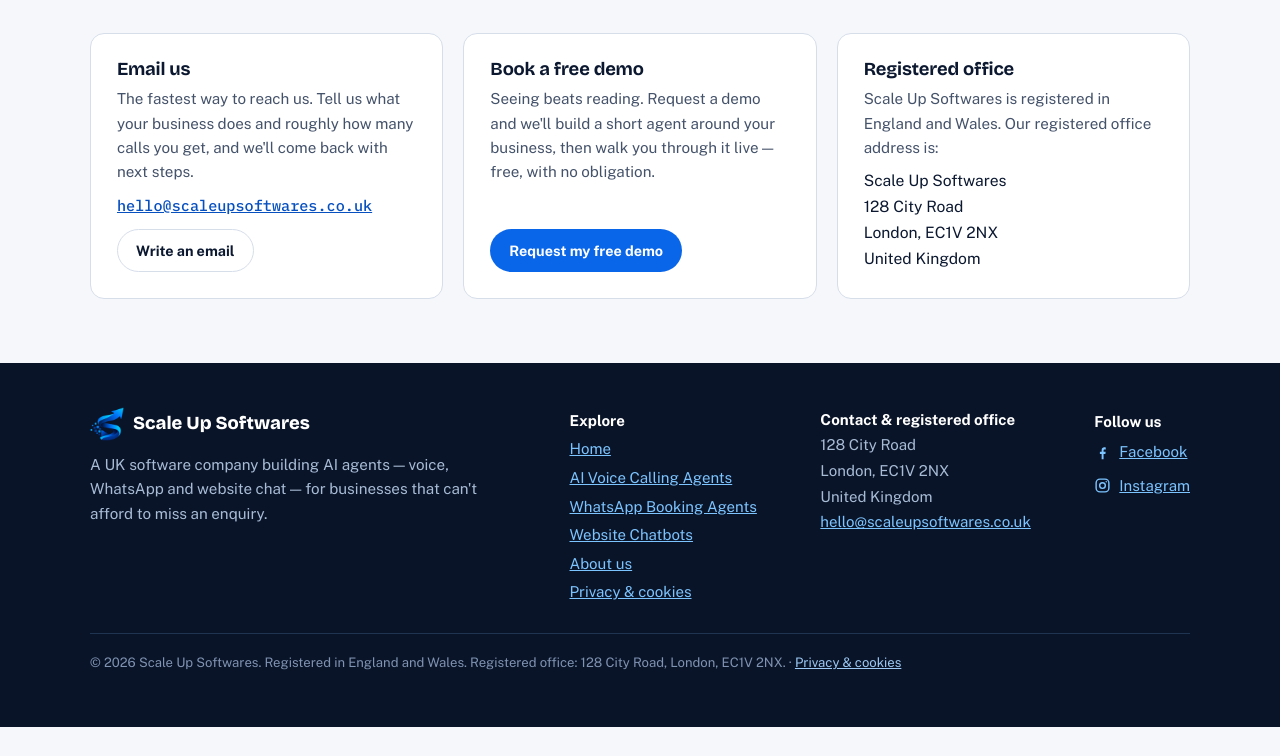
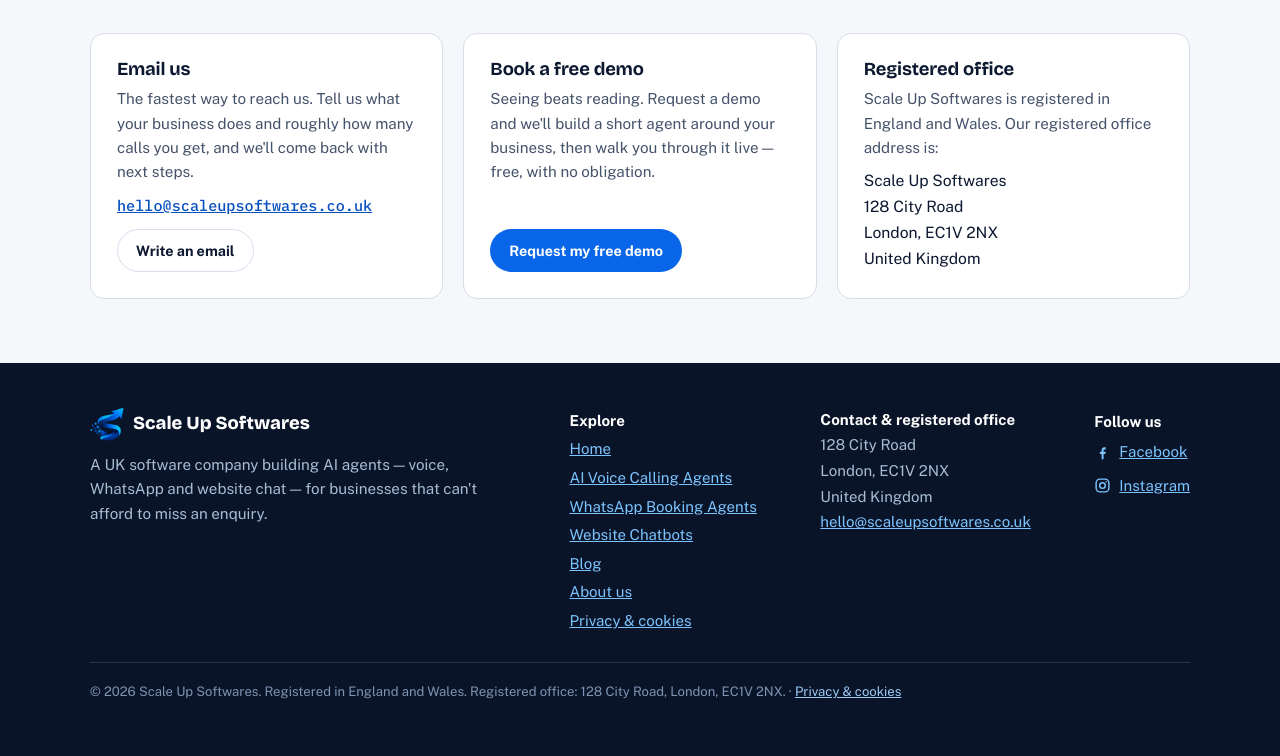
Before and after one commit to beingahsankeerio/scale-up-software-website, a website: page website-chatbots.html in a window 1280 px wide. Shown: the part 3915-4671 px from the top of the page. Before the commit the page ends 4642 px from the top, so only its background shows below. Drawn offline with nearby package versions, Linux system fonts and the light colour scheme.

Commit message:
Footer: add Blog link (chatbots)

```diff
--- a/website-chatbots.html
+++ b/website-chatbots.html
@@ -384,6 +384,7 @@
             <a href="ai-voice-agents.html">AI Voice Calling Agents</a><br />
             <a href="whatsapp-booking-agents.html">WhatsApp Booking Agents</a><br />
             <a href="website-chatbots.html">Website Chatbots</a><br />
+            <a href="blog.html">Blog</a><br />
             <a href="index.html#about">About us</a><br />
             <a href="privacy.html">Privacy &amp; cookies</a>
           </nav>
```
